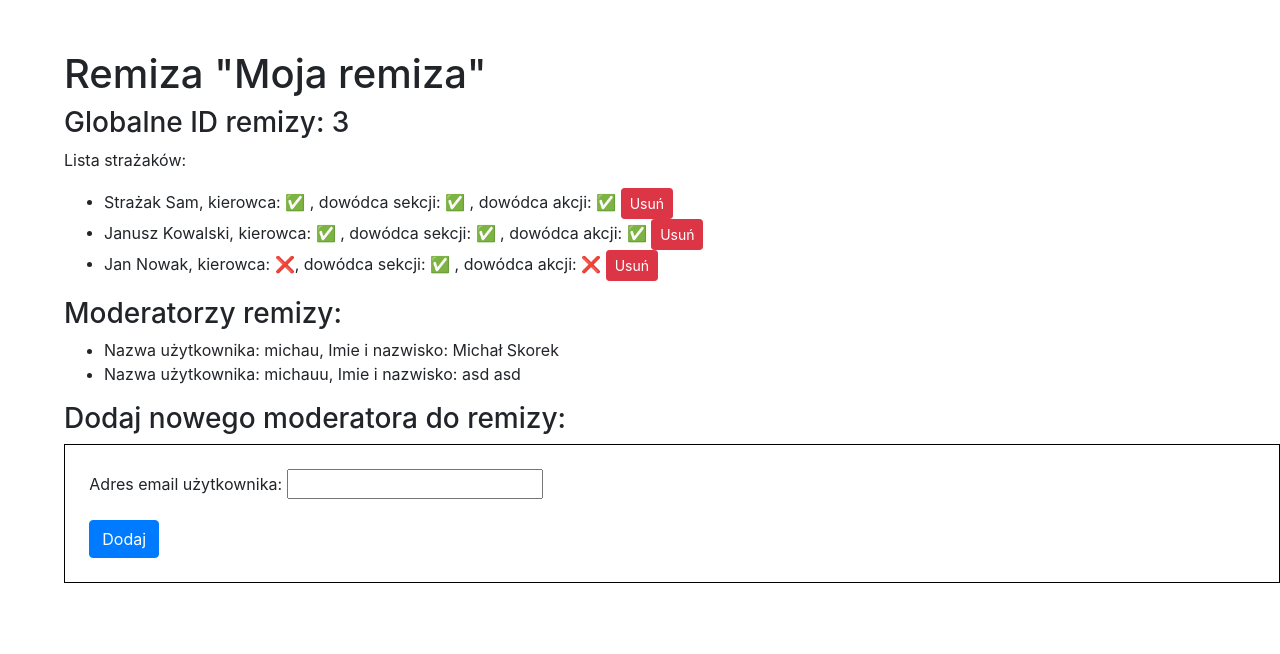
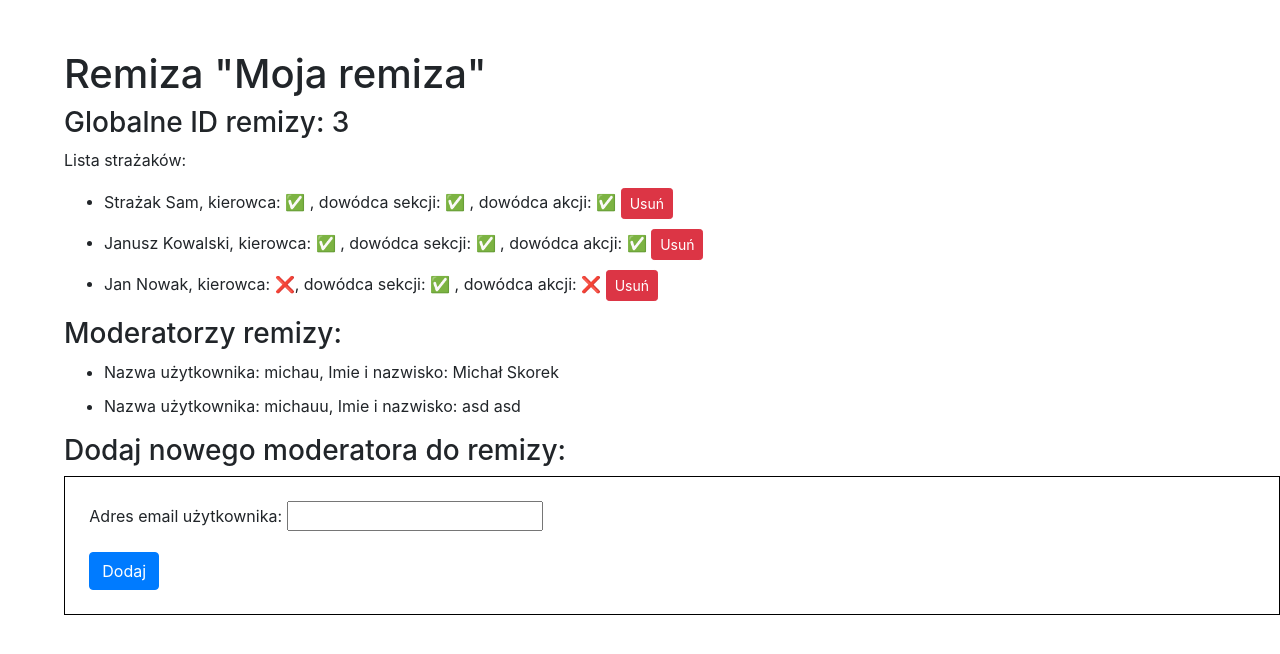
Before and after one commit to michalskorek/ActionReporter, a Django app: page /firestations/3 in a window 1280 px wide. Shown: the part 56-710 px from the top of the page. Run offline with Django 3.2, Linux system fonts and the light colour scheme; a user stored in the database is signed in; data comes from the database, SQL or seed files in the repository; both versions use the stored data as it was after the commit; some libraries are stand-ins or nearby versions.

Commit message:
Beta version

```diff
--- a/reporter/templates/firestation_details.html
+++ b/reporter/templates/firestation_details.html
@@ -6,7 +6,7 @@
     <p>Lista strażaków:</p>
     <ul>
     {% for firefighter in firefighters %}
-        <li>{{ firefighter.firstName }} {{ firefighter.lastName }},
+        <li style="margin-top:10px; margin-bottom: 10px;">{{ firefighter.firstName }} {{ firefighter.lastName }},
             kierowca: {% if firefighter.isDriver %}&#9989; {% else %}&#10060;{% endif %},
         dowódca sekcji: {% if firefighter.isSectionCommander %}&#9989; {% else %}&#10060;{% endif %},
             dowódca akcji: {% if firefighter.isActionCommander %}&#9989; {% else %}&#10060;{% endif %}
@@ -16,7 +16,7 @@
     <h3>Moderatorzy remizy:</h3>
     <ul>
         {% for member in firestationMembers %}
-            <li>Nazwa użytkownika: {{ member.username }}, Imie i nazwisko: {{ member.first_name }} {{ member.last_name }}</li>
+            <li style="margin-bottom: 10px; margin-top: 10px;">Nazwa użytkownika: {{ member.username }}, Imie i nazwisko: {{ member.first_name }} {{ member.last_name }}</li>
         {% endfor %}
     </ul>
     <h3>Dodaj nowego moderatora do remizy:</h3>
--- a/reporter/templates/profile.html
+++ b/reporter/templates/profile.html
@@ -15,7 +15,7 @@
     {% if not firestationsEmpty %}
         <ul>
         {% for firestation in fireStations %}
-            <li>{{ firestation.stationName }} <a class="btn btn-secondary" href={% url "firestation-details" pk=firestation.pk %}>
+            <li style="margin-top:10px; margin-bottom: 10px;">{{ firestation.stationName }} <a class="btn btn-secondary" href={% url "firestation-details" pk=firestation.pk %}>
                 Szczegóły
             </a></li>
         {% endfor %}
--- a/reporter/templates/register.html
+++ b/reporter/templates/register.html
@@ -10,7 +10,7 @@
             {{ field.label_tag }}
             {% render_field field class="form-control"%}
         {% endfor %}
-    <input type="submit" class="btn btn-primary btn-lg" style="margin-top:10px;"value="Zaloguj">
+    <input type="submit" class="btn btn-primary btn-lg" style="margin-top:10px;"value="Zarejestruj się">
     </form>
     </div>
 
--- a/reporter/templates/reports.html
+++ b/reporter/templates/reports.html
@@ -3,6 +3,7 @@
         <h1 style="text-align: center; margin-top:50px;">Twoje raporty</h1>
     <table  class="table" style="width:90%;margin-left:5%;margin-top:2%;">
   <tr>
+      <th>ID remizy</th>
       <th>ID raportu</th>
       <th>Miejsce zdarzenia</th>
       <th>Wyjazd</th>
@@ -14,6 +15,7 @@
   </tr>
   {% for report in reports %}
       <tr>
+      <th>{{ report.stationid }}</th>
       <th>{{ report.reportid }}</th>
       <th>{{ report.incidentPlace }}</th>
       <th>{{ report.departureTime |date:'Y-m-d H:i'}}</th>
--- a/reporter/views.py
+++ b/reporter/views.py
@@ -21,9 +21,8 @@ def create_firefighter(request):
             cd = form.cleaned_data
 
             fireStation = Firestation.objects.filter(
-                firestationmember=FirestationMember.objects.filter(memberid=request.user).first(),
-                stationName=cd['stationid']).first()
-
+                stationid__in=FirestationMember.objects.filter(memberid=request.user).values("stationid")).filter(stationName=cd['stationid']).first()
+            print(fireStation)
             Firefighter.objects.create(stationid=fireStation, firstName=cd['firstName'], lastName=cd['lastName'],
                                        isDriver=cd['isDriver'], isSectionCommander=cd['isSectionCommander'],
                                        isActionCommander=cd['isActionCommander'])
@@ -192,8 +191,9 @@ def modify_report(request, pk):
 @login_required
 def reports_list(request):
     user = request.user
-    stations = Firestation.objects.filter(firestationmember=FirestationMember.objects.filter(memberid=user).first())
-    reports = Report.objects.filter(stationid__in=stations)
+    userStations = Firestation.objects.filter(
+        stationid__in=FirestationMember.objects.filter(memberid=request.user).values("stationid"))
+    reports = Report.objects.filter(stationid__in=userStations)
     return render(request, "reports.html", {'reports': reports})
 
 
@@ -333,6 +333,7 @@ def firestation_details(request, pk):
     firefighters = Firefighter.objects.filter(stationid=firestation)
     firestationMembers = User.objects.filter(
         id__in=FirestationMember.objects.filter(stationid=firestation).values("memberid"))
+
     if request.method == 'POST':
         form = FirestatiomMemberForm(request.POST)
         if form.is_valid():
```
Also changed, not shown: db.sqlite3.
